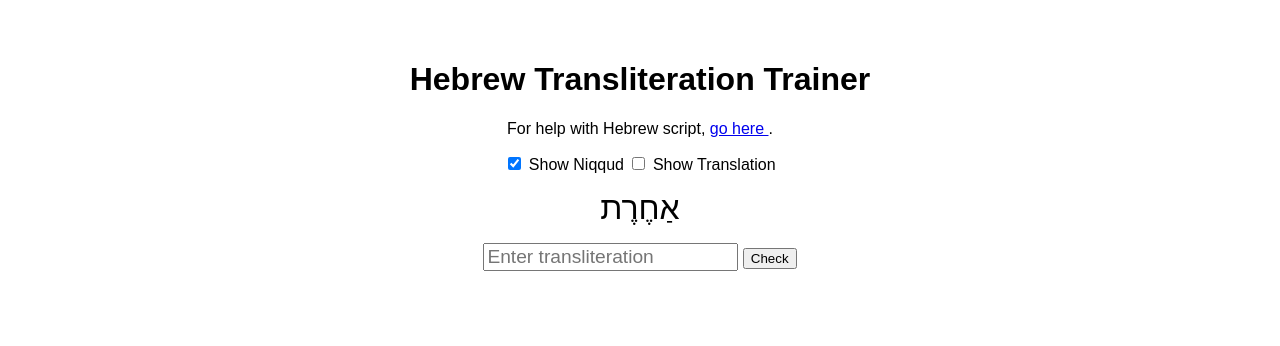
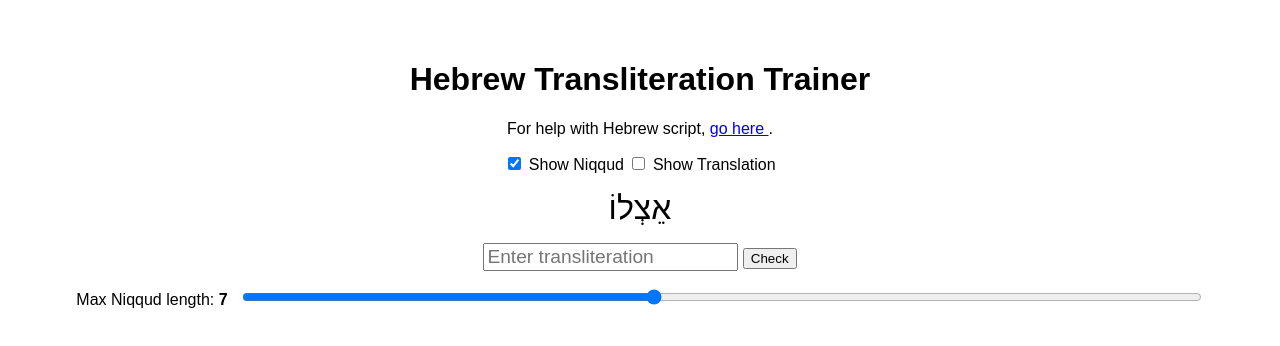
Before and after one commit to dwerkjem/Hebrew-Transliteration-Trainer, a website built with Vite: page index.html in a window 1280 px wide. Built offline with nearby package versions, Linux system fonts and the light colour scheme.

Commit message:
feat: add length slider to control maximum Niqqud length in quiz

```diff
--- a/index.html
+++ b/index.html
@@ -33,6 +33,20 @@
     <div id="feedback"></div>
   </div>
 
+  <!-- moved slider to bottom -->
+  <label style="display:block; margin-top:1em; text-align:center;">
+    Max Niqqud length:
+    <strong><span id="length-label">7</span></strong>
+    <input
+      type="range"
+      id="length-slider"
+      min="1"
+      max="15"
+      value="7"
+      style="width:80%; margin-left:0.5em;"
+    />
+  </label>
+
   <script type="module" src="src/main.js"></script>
 </body>
 </html>
--- a/src/main.js
+++ b/src/main.js
@@ -8,6 +8,8 @@ const translationDiv = document.getElementById("translation-word");
 const input = document.getElementById("translit-input");
 const feedback = document.getElementById("feedback");
 const button = document.getElementById("check-btn");
+const lengthSlider = document.getElementById("length-slider");
+const lengthLabel  = document.getElementById("length-label");
 
 async function loadWords() {
     const base = import.meta.env.BASE_URL || '/'
@@ -20,12 +22,29 @@ async function loadWords() {
     nextWord()
 }
 
+// live‐update the label
+lengthSlider.addEventListener("input", () => {
+  lengthLabel.textContent = lengthSlider.value;
+});
+
+// pick only words ≤ slider value
 function nextWord() {
-    currentWord = words[Math.floor(Math.random() * words.length)];
-    const showNiqud = toggle.checked;
-    wordDiv.textContent = showNiqud
-        ? currentWord.Niqqud
-        : currentWord.Hebrew;
+  const maxLen = parseInt(lengthSlider.value, 10);
+  const pool   = words.filter(w => w.Niqqud_Length <= maxLen);
+
+  if (!pool.length) {
+    wordDiv.textContent = `No words ≤ length ${maxLen}`;
+    translationDiv.textContent = "";
+    feedback.textContent = "";
+    button.textContent = "Check";
+    return;
+  }
+
+  currentWord = pool[Math.floor(Math.random() * pool.length)];
+  const showNiqud = toggle.checked;
+  wordDiv.textContent = showNiqud
+    ? currentWord.Niqqud
+    : currentWord.Hebrew;
 
     // always clear translation until after submission
     translationDiv.textContent = "";
```
